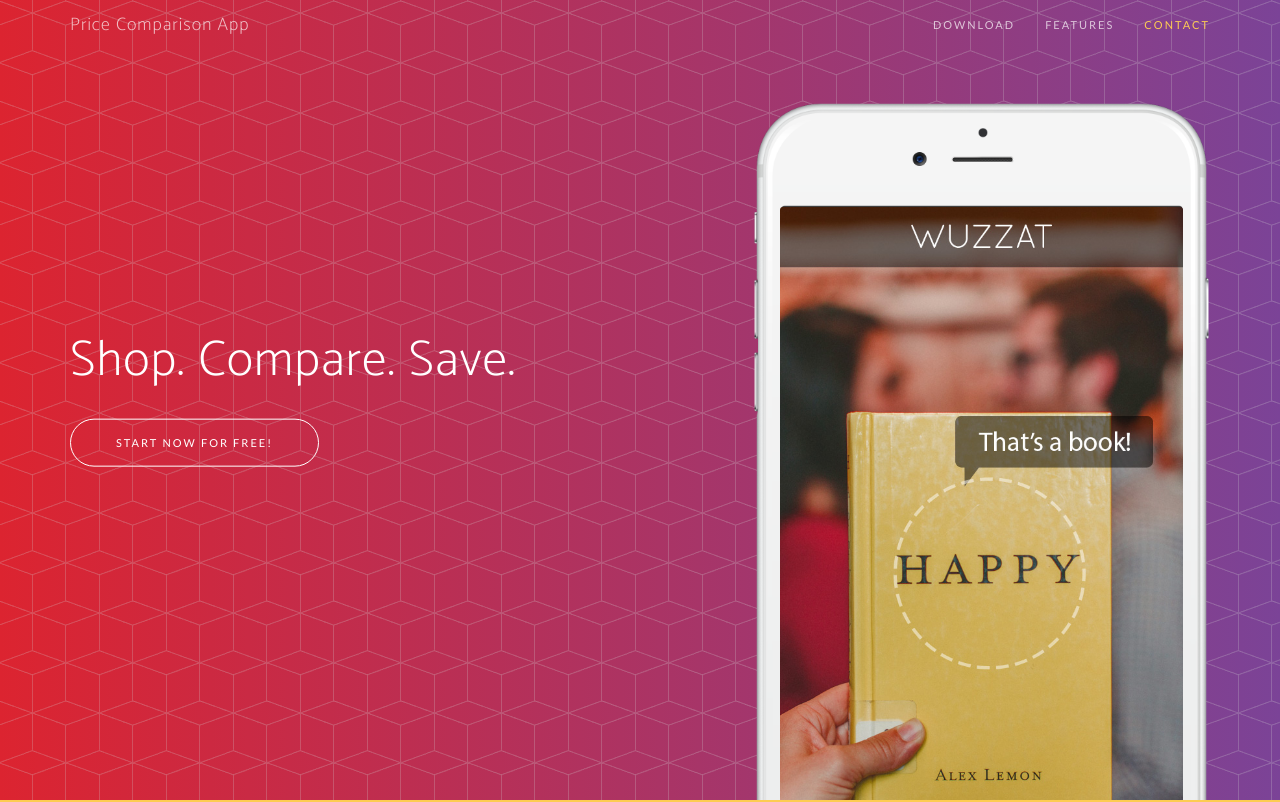
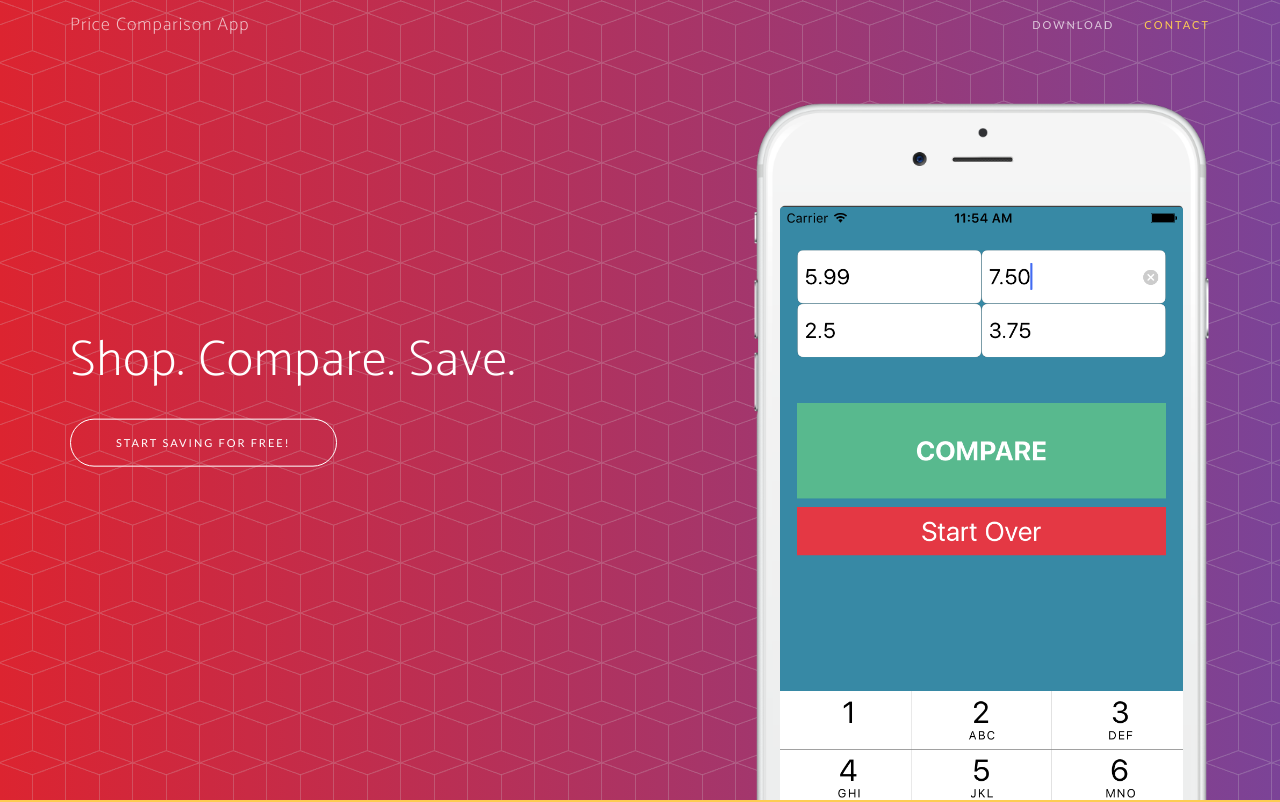
Before and after one commit to Evad241030/precio, a website: page index.html in a window 1280 px wide. Shown: the top 802 px of the page. Drawn offline with nearby package versions, Linux system fonts and the light colour scheme; a web font is replaced by a local one.

Commit message:
Added Linksto download app

```diff
--- a/index.html
+++ b/index.html
@@ -52,11 +52,11 @@
             <div class="collapse navbar-collapse" id="bs-example-navbar-collapse-1">
                 <ul class="nav navbar-nav navbar-right">
                     <li>
-                        <a class="page-scroll" href="#download">Download</a>
+                        <a class="page-scroll" href="https://itunes.apple.com/us/app/precio/id1071567376?ls=1&mt=8">Download</a>
                     </li>
-                    <li>
+<!--                     <li>
                         <a class="page-scroll" href="#features">Features</a>
-                    </li>
+                    </li> -->
                     <li>
                         <a class="page-scroll" href="#contact">Contact</a>
                     </li>
@@ -74,7 +74,7 @@
                     <div class="header-content">
                         <div class="header-content-inner">
                             <h1>Shop. Compare. Save.</h1>
-                            <a href="#download" class="btn btn-outline btn-xl page-scroll">Start Now for Free!</a>
+                            <a href="https://itunes.apple.com/us/app/precio/id1071567376?ls=1&mt=8" class="btn btn-outline btn-xl page-scroll">Start Saving for Free!</a>
                         </div>
                     </div>
                 </div>
@@ -84,7 +84,7 @@
                             <div class="device">
                                 <div class="screen">
                                     <!-- Demo image for screen mockup, you can put an image here, some HTML, an animation, video, or anything else! -->
-                                    <img src="img/demo-screen-1.jpg" class="img-responsive" alt="">
+                                    <img src="img/PrecioScreengrab.png" class="img-responsive" alt="">
                                 </div>
                                 <div class="button">
                                     <!-- You can hook the "home button" to some JavaScript events or just remove it -->
```
